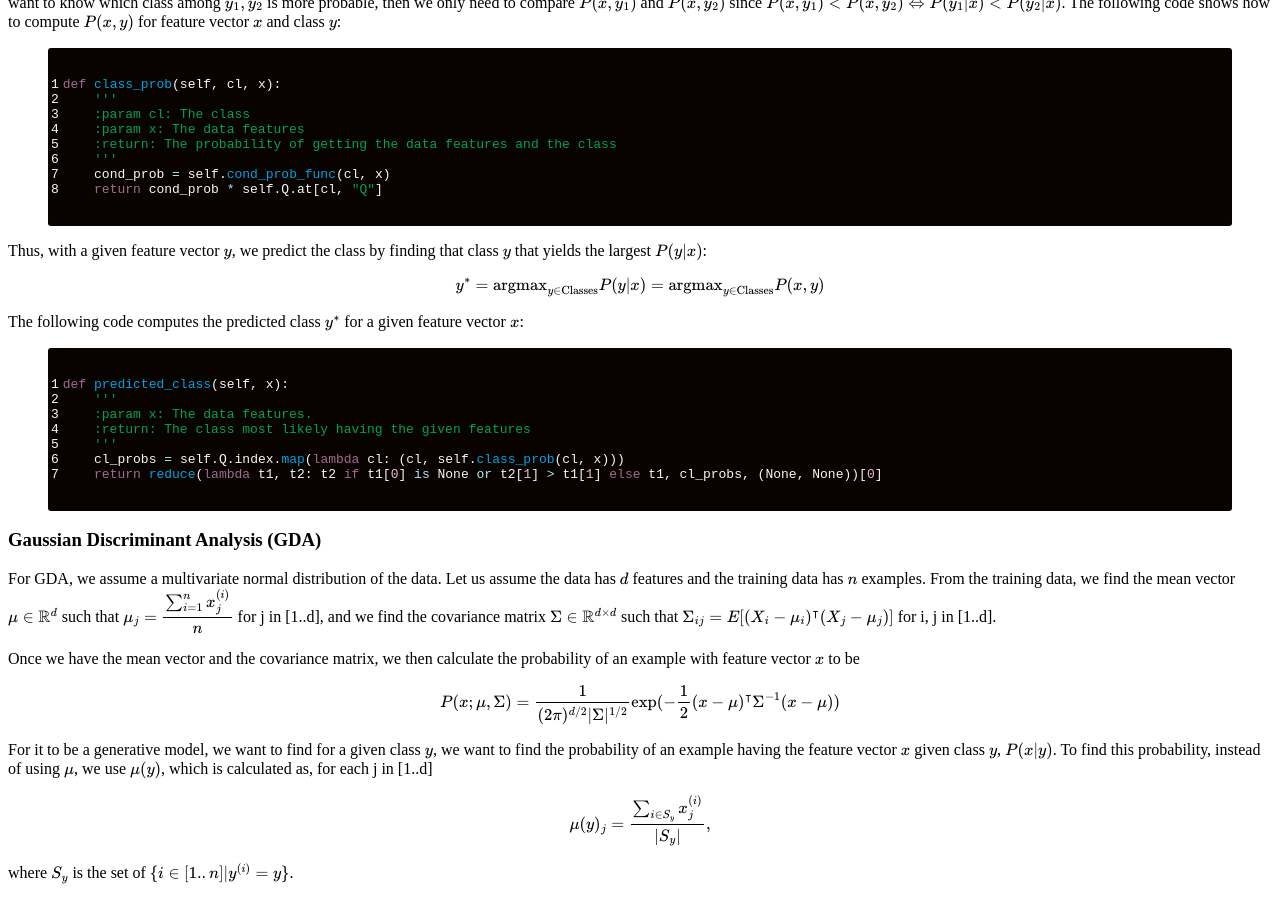
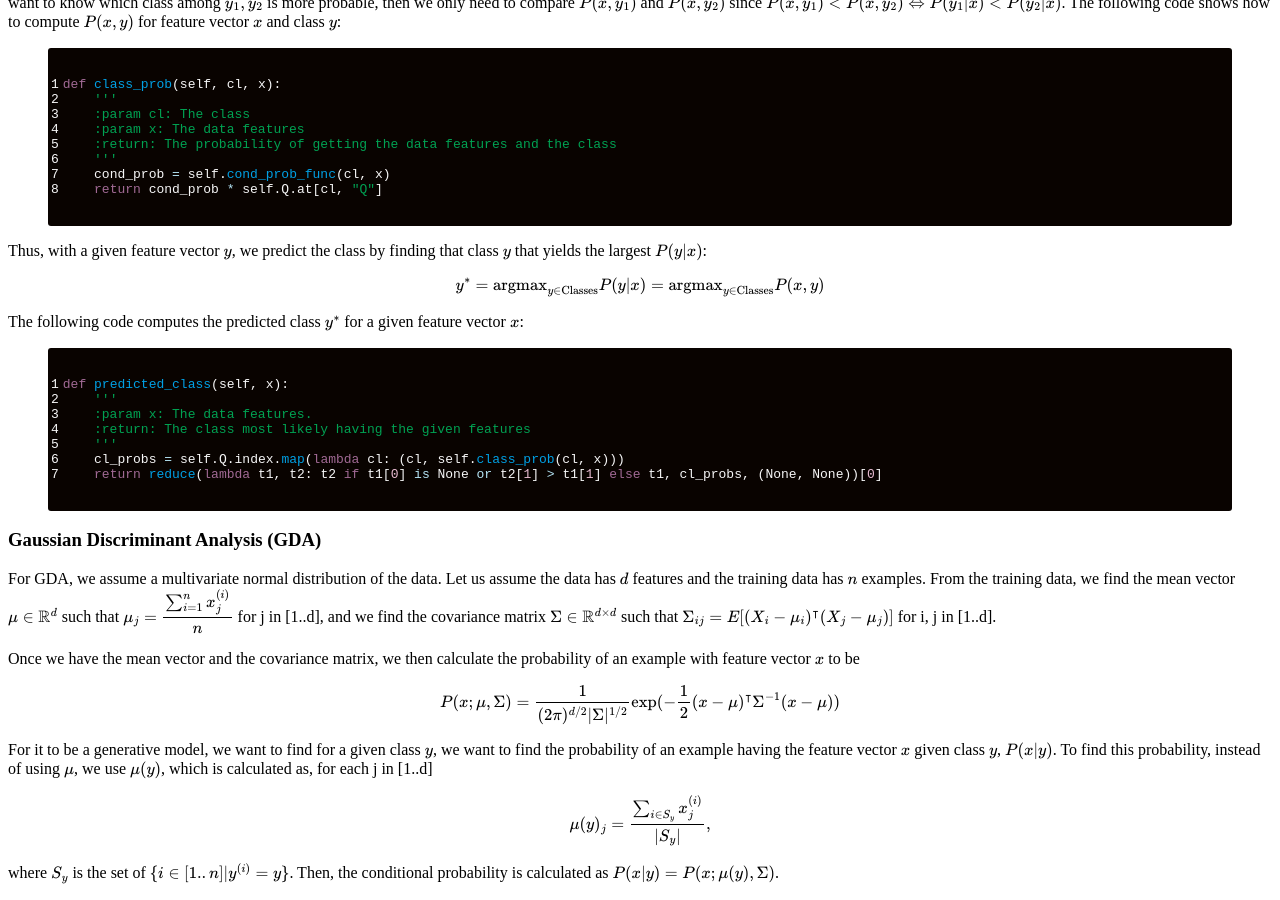
Before and after one commit to CategorIAN/categorian.github.io, a Jekyll site: the page built from projects/msu/m_508/generative_models.md, in a window 1280 px wide and 900 px high, scrolled down 703 px. Built offline with Jekyll 4.4.1, drawn with Linux system fonts in a browser that asks for light colours; formulas are drawn with MathJax 3.

Commit message:
Update generative_models.md

```diff
--- a/projects/msu/m_508/generative_models.md
+++ b/projects/msu/m_508/generative_models.md
@@ -78,5 +78,5 @@ For it to be a generative model, we want to find for a given class \(y\), we wan
 \[
 \mu(y)_j = \dfrac{\sum_{i\in S_y} x^{(i)}_j}{|S_y|},
 \]
-where \(S_y\) is the set of \(\{i\in [1..n]| y^{(i)} = y\}\).
+where \(S_y\) is the set of \(\{i\in [1..n]| y^{(i)} = y\}\). Then, the conditional probability is calculated as \(P(x|y) = P(x;\mu(y), \Sigma)\).
 </p>
```
